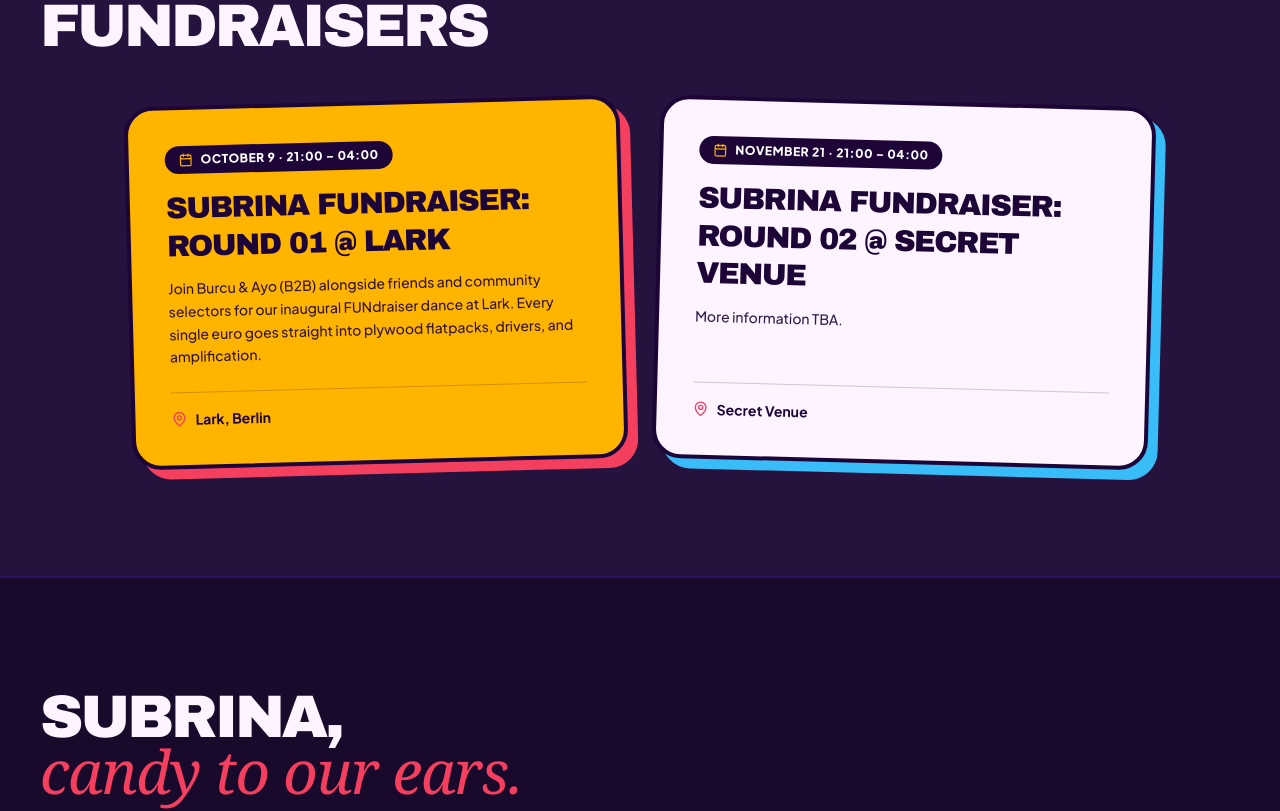
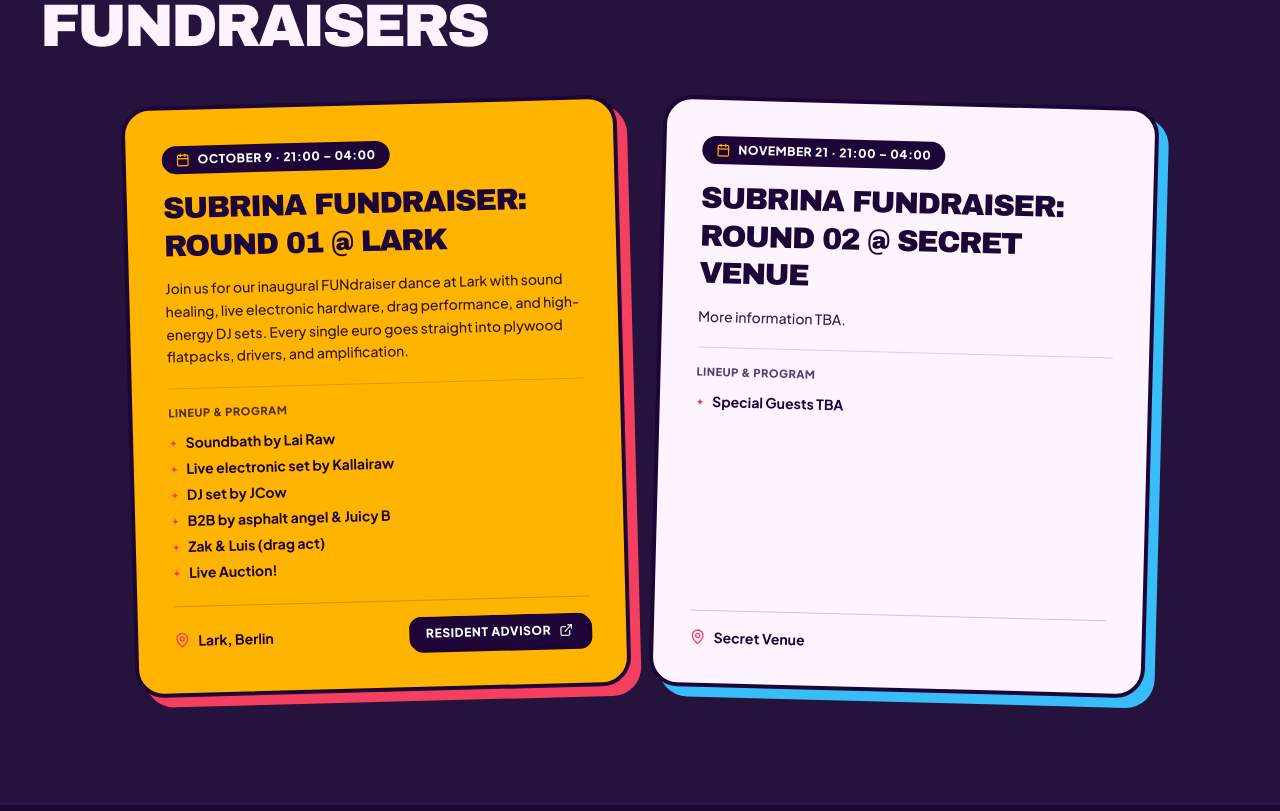
Before and after one commit to ayodrab/SUBrina, a React (Vite) app: page / in a window 1280 px wide. Shown: the part 1280-2091 px from the top of the page. Built offline with nearby package versions, Linux system fonts and the light colour scheme.

Commit message:
feat: add event lineup display and ticket link
Integrate a detailed lineup section into the event cards and add support for external ticket links to improve user information for upcoming fundraisers.

```diff
--- a/src/components/EventsSection.tsx
+++ b/src/components/EventsSection.tsx
@@ -1,6 +1,6 @@
 import React from 'react';
 import { EventItem } from '../types';
-import { Calendar, MapPin } from 'lucide-react';
+import { Calendar, MapPin, ExternalLink } from 'lucide-react';
 
 interface EventsSectionProps {
   events: EventItem[];
@@ -47,17 +47,46 @@
                   {ev.title}
                 </h3>
 
-                <p className="text-sm leading-relaxed mb-6 font-medium opacity-90">
+                <p className="text-sm leading-relaxed mb-5 font-medium opacity-90">
                   {ev.description}
                 </p>
+
+                {/* Lineup & Program */}
+                {ev.lineup && ev.lineup.length > 0 && (
+                  <div className="mb-6 pt-4 border-t border-current/15">
+                    <span className="text-[11px] font-black uppercase tracking-wider block mb-2.5 opacity-75">
+                      Lineup & Program
+                    </span>
+                    <ul className="space-y-1.5 text-xs sm:text-sm font-bold">
+                      {ev.lineup.map((act, i) => (
+                        <li key={i} className="flex items-start gap-2">
+                          <span className="text-[#f43f5e] shrink-0 font-mono">✦</span>
+                          <span>{act}</span>
+                        </li>
+                      ))}
+                    </ul>
+                  </div>
+                )}
               </div>
 
-              {/* Footer with Venue */}
-              <div className="pt-4 border-t border-current/20 flex items-center justify-between gap-4">
+              {/* Footer with Venue & Optional Resident Advisor Link */}
+              <div className="pt-4 border-t border-current/20 flex flex-col sm:flex-row sm:items-center justify-between gap-4">
                 <div className="flex items-center gap-2 text-xs sm:text-sm font-bold">
                   <MapPin className="w-4 h-4 shrink-0 text-[#f43f5e]" />
                   <span>{ev.venue}</span>
                 </div>
+
+                {ev.ticketLink && (
+                  <a
+                    href={ev.ticketLink}
+                    target="_blank"
+                    rel="noopener noreferrer"
+                    className="inline-flex items-center justify-center gap-2 px-4 py-2 rounded-xl text-xs font-black uppercase tracking-wider bg-[#1e0538] text-white hover:bg-[#ec4899] hover:text-white transition-colors border border-black/20 shadow-[2px_2px_0_#1e0538] shrink-0"
+                  >
+                    <span>Resident Advisor</span>
+                    <ExternalLink className="w-3.5 h-3.5" />
+                  </a>
+                )}
               </div>
             </div>
           ))}
--- a/src/data.ts
+++ b/src/data.ts
@@ -217,10 +217,18 @@
     time: '21:00 – 04:00',
     venue: 'Lark, Berlin',
     city: 'Berlin',
-    description: 'Join Burcu & Ayo (B2B) alongside friends and community selectors for our inaugural FUNdraiser dance at Lark. Every single euro goes straight into plywood flatpacks, drivers, and amplification.',
-    lineup: ['Burcu & Ayo (B2B)', 'Friends & Community Selectors'],
+    description: 'Join us for our inaugural FUNdraiser dance at Lark with sound healing, live electronic hardware, drag performance, and high-energy DJ sets. Every single euro goes straight into plywood flatpacks, drivers, and amplification.',
+    lineup: [
+      'Soundbath by Lai Raw',
+      'Live electronic set by Kallairaw',
+      'DJ set by JCow',
+      'B2B by asphalt angel & Juicy B',
+      'Zak & Luis (drag act)',
+      'Live Auction!'
+    ],
     tags: ['Lark Berlin'],
     ticketPrice: 'Donations at door',
+    ticketLink: 'https://ra.co/events/2545819',
     status: 'upcoming'
   },
   {
```
